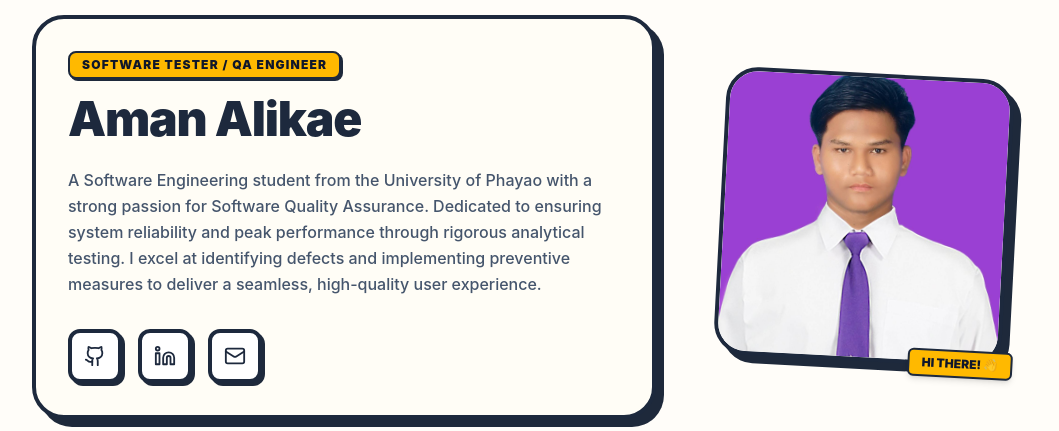
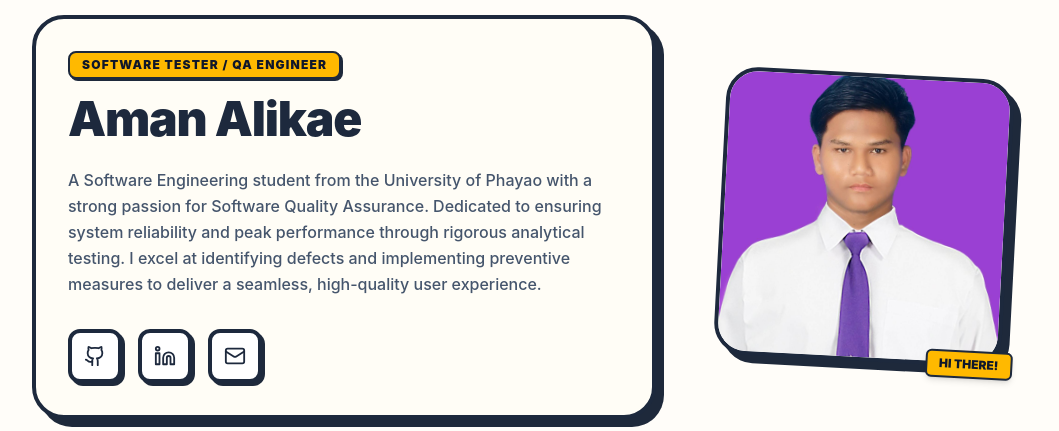
Before and after one commit to Aman050102/Portfolio, a React (Vite) app: page / in a window 1280 px wide. Shown: the part 169-600 px from the top of the page, without its empty margins (112-1171 px from the left). Built offline with nearby package versions, Linux system fonts and the light colour scheme.

Commit message:
Up profile

```diff
--- a/src/App.tsx
+++ b/src/App.tsx
@@ -1,4 +1,4 @@
-import Navbar from "./components/Navbar";
+import Navbar from './components/Navbar';
 import Hero from "./components/Hero";
 import Experience from "./components/Experience";
 import ProjectCard from "./components/ProjectCard";
--- a/src/components/Hero.tsx
+++ b/src/components/Hero.tsx
@@ -51,7 +51,7 @@ const Hero: React.FC = () => (
       <div className="relative rotate-3 hover:rotate-0 transition-transform duration-300">
         <div className="w-72 h-72 bg-white border-4 border-slate-800 rounded-[2rem] overflow-hidden shadow-[8px_8px_0px_0px_rgba(30,41,59,1)]">
           <img
-            src="/public/Profile.jpg"
+            src="/Profile.jpg"
             alt="Profile"
             className="object-cover w-full h-full"
             onError={(e) => {
@@ -60,7 +60,7 @@ const Hero: React.FC = () => (
           />
         </div>
         <div className="absolute -bottom-3 -right-3 bg-amber-400 border-2 border-slate-800 text-slate-900 text-xs font-black px-3 py-1 rounded-md shadow-md">
-          HI THERE! 👋
+          HI THERE!
         </div>
       </div>
     </div>
```
